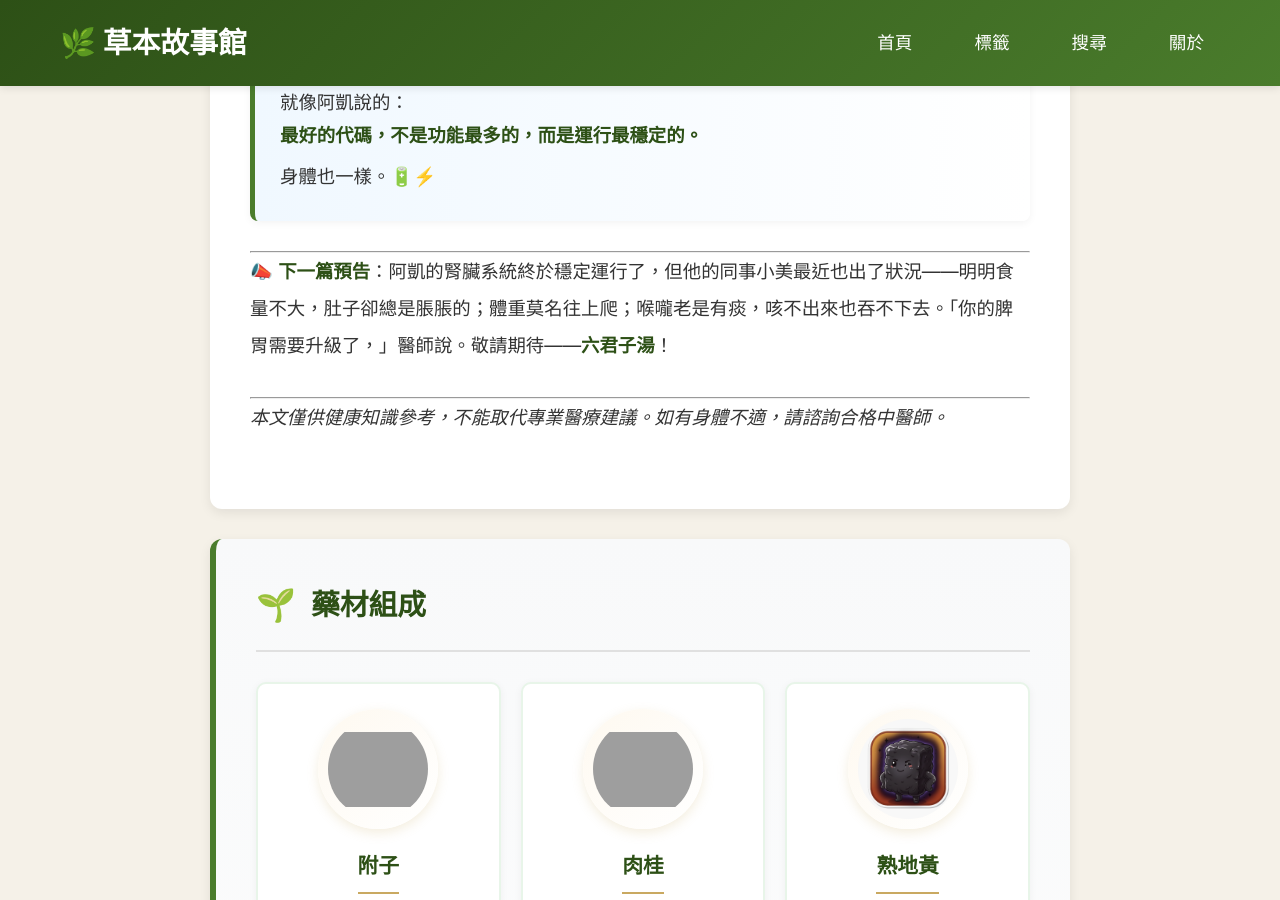
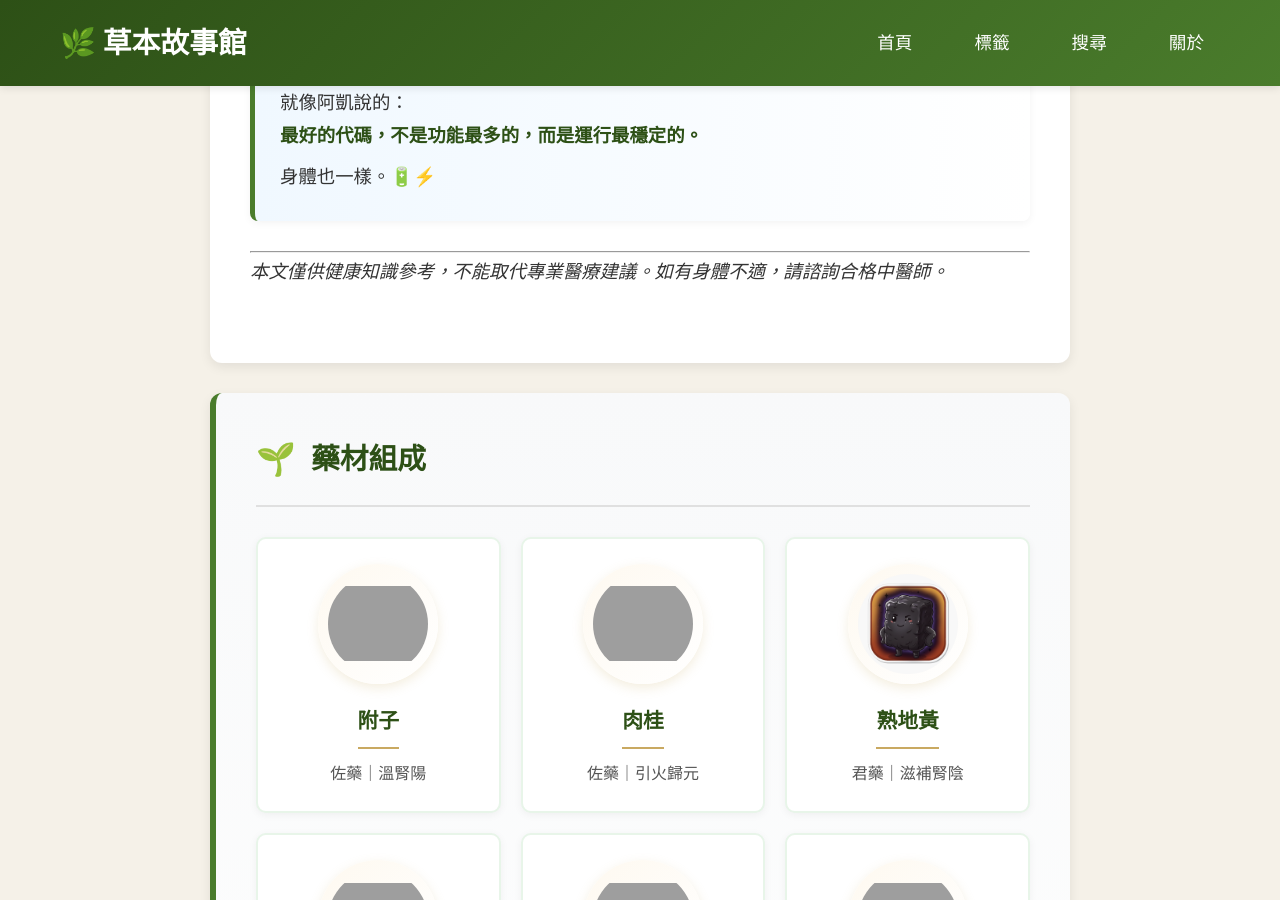
Before and after one commit to 10wang-creat/herbal-stories-v2, a Jekyll site: the page built from _stories/jin-kui-shen-qi-wan.md, in a window 1280 px wide and 900 px high, scrolled down 20419 px. Built offline with Jekyll 4.4.1, drawn with Linux system fonts in a browser that asks for light colours; comment, search, counter and statistics services are not loaded; grey boxes are pictures that could not be loaded.

```diff
--- a/_stories/jin-kui-shen-qi-wan.md
+++ b/_stories/jin-kui-shen-qi-wan.md
@@ -547,8 +547,4 @@
 
 ---
 
-📣 **下一篇預告**：阿凱的腎臟系統終於穩定運行了，但他的同事小美最近也出了狀況——明明食量不大，肚子卻總是脹脹的；體重莫名往上爬；喉嚨老是有痰，咳不出來也吞不下去。「你的脾胃需要升級了，」醫師說。敬請期待——**六君子湯**！
-
----
-
 *本文僅供健康知識參考，不能取代專業醫療建議。如有身體不適，請諮詢合格中醫師。*
```
